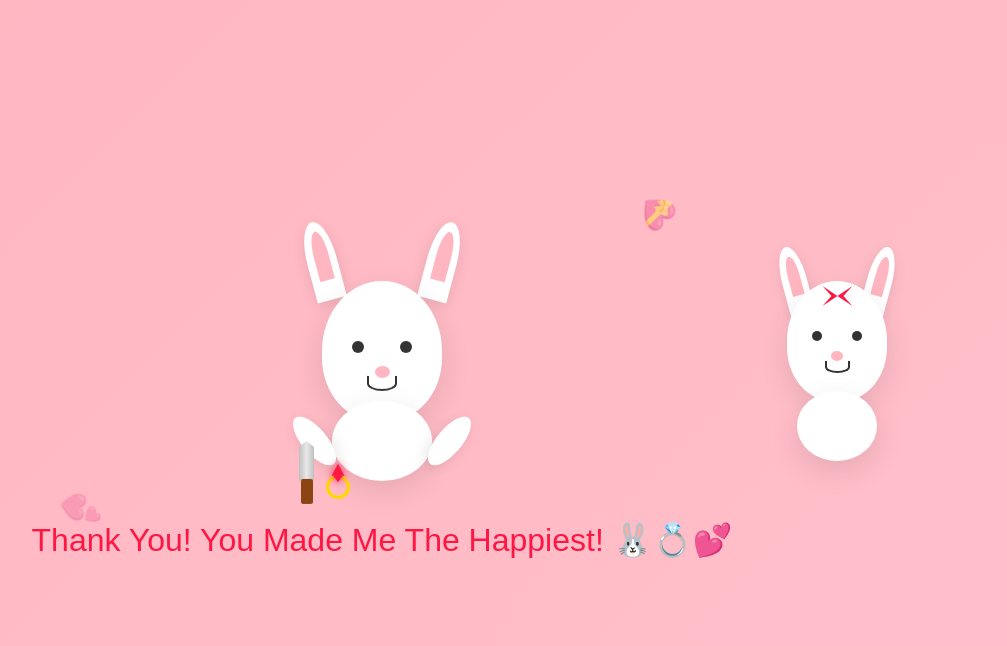
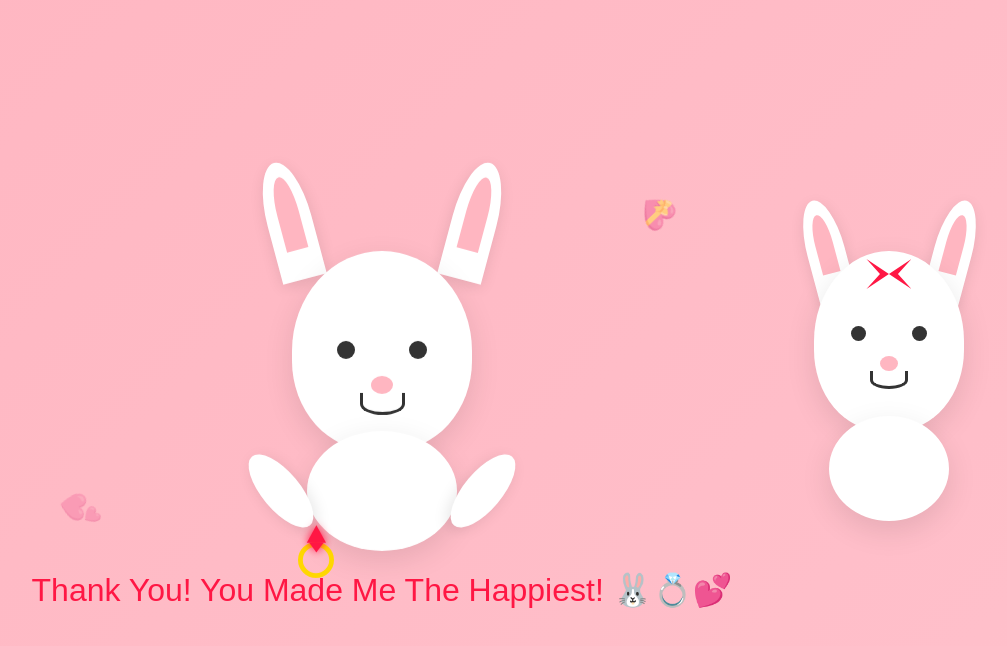
Before and after one commit to LaxmanThevar123/valentine-proposal, a plain HTML site: page index.html in a window 1280 px wide. Both pictures are taken after a click on the button "Yes! 💕". Shown: the whole page, without its empty margins (258-1265 px from the left). Drawn offline with Linux system fonts and the light colour scheme.

Commit message:
Update index.html

```diff
--- a/index.html
+++ b/index.html
@@ -27,10 +27,13 @@
         }
         .bunny {
             position: relative;
-            width: 200px;
-            height: 250px;
+            width: 300px;
+            height: 350px;
             margin: 0 auto 30px;
             animation: bounce 2s infinite;
+            image-rendering: pixelated;
+            image-rendering: -moz-crisp-edges;
+            image-rendering: crisp-edges;
         }
         .bunny.angry {
             animation: shake 0.3s infinite;
@@ -45,55 +48,58 @@
             75% { transform: translateX(5px) rotate(2deg); }
         }
         .head {
-            width: 120px;
-            height: 140px;
+            width: 180px;
+            height: 200px;
             background: white;
             border-radius: 50% 50% 45% 45%;
             position: absolute;
-            top: 40px;
-            left: 40px;
+            top: 60px;
+            left: 60px;
             box-shadow: 0 10px 30px rgba(0,0,0,0.1);
             transition: background 0.2s;
+            image-rendering: pixelated;
         }
         .bunny.angry .head {
             background: #ff6b6b;
         }
         .ear {
-            width: 30px;
-            height: 80px;
+            width: 45px;
+            height: 120px;
             background: white;
             border-radius: 50% 50% 0 0;
             position: absolute;
-            top: -20px;
+            top: -30px;
             box-shadow: 0 5px 15px rgba(0,0,0,0.1);
             transition: background 0.2s;
+            image-rendering: pixelated;
         }
         .bunny.angry .ear {
             background: #ff6b6b;
         }
-        .ear.left { left: 25px; transform: rotate(-15deg); }
-        .ear.right { right: 25px; transform: rotate(15deg); }
+        .ear.left { left: 35px; transform: rotate(-15deg); }
+        .ear.right { right: 35px; transform: rotate(15deg); }
         .ear-inner {
-            width: 15px;
-            height: 50px;
+            width: 22px;
+            height: 75px;
             background: #FFB6C1;
             border-radius: 50% 50% 0 0;
             position: absolute;
-            top: 10px;
-            left: 7.5px;
+            top: 15px;
+            left: 11.5px;
         }
         .eye {
-            width: 12px;
-            height: 12px;
+            width: 18px;
+            height: 18px;
             background: #333;
             border-radius: 50%;
             position: absolute;
-            top: 60px;
+            top: 90px;
             transition: all 0.2s;
+            image-rendering: pixelated;
         }
         .bunny.angry .eye {
-            width: 20px;
-            height: 8px;
+            width: 30px;
+            height: 12px;
             border-radius: 0;
             transform: rotate(-10deg);
             background: #000;
@@ -101,227 +107,240 @@
         .bunny.angry .eye.right {
             transform: rotate(10deg);
         }
-        .eye.left { left: 30px; }
-        .eye.right { right: 30px; }
+        .eye.left { left: 45px; }
+        .eye.right { right: 45px; }
         .nose {
-            width: 15px;
-            height: 12px;
+            width: 22px;
+            height: 18px;
             background: #FFB6C1;
             border-radius: 50%;
             position: absolute;
-            top: 85px;
-            left: 52.5px;
+            top: 125px;
+            left: 79px;
         }
         .mouth {
-            width: 30px;
-            height: 15px;
-            border: 2px solid #333;
+            width: 45px;
+            height: 22px;
+            border: 3px solid #333;
             border-top: none;
             border-radius: 0 0 50% 50%;
             position: absolute;
-            top: 95px;
-            left: 45px;
+            top: 142px;
+            left: 67.5px;
             transition: all 0.2s;
         }
         .bunny.angry .mouth {
             border-radius: 50% 50% 0 0;
-            border-top: 2px solid #333;
+            border-top: 3px solid #333;
             border-bottom: none;
-            top: 105px;
+            top: 155px;
         }
         .body {
-            width: 100px;
-            height: 80px;
+            width: 150px;
+            height: 120px;
             background: white;
             border-radius: 50%;
             position: absolute;
-            top: 160px;
-            left: 50px;
+            top: 240px;
+            left: 75px;
             box-shadow: 0 10px 30px rgba(0,0,0,0.1);
             transition: background 0.2s;
+            image-rendering: pixelated;
         }
         .bunny.angry .body {
             background: #ff6b6b;
         }
         .arm {
-            width: 25px;
-            height: 60px;
+            width: 38px;
+            height: 90px;
             background: white;
             border-radius: 50%;
             position: absolute;
-            top: 170px;
+            top: 255px;
             box-shadow: 0 5px 15px rgba(0,0,0,0.1);
             transition: all 0.3s;
+            image-rendering: pixelated;
         }
         .bunny.angry .arm {
             background: #ff6b6b;
         }
         .arm.left {
-            left: 20px;
+            left: 30px;
             transform: rotate(-40deg);
         }
         .arm.right {
-            right: 20px;
+            right: 30px;
             transform: rotate(40deg);
         }
         .ring {
             position: absolute;
-            top: 200px;
+            top: 300px;
             right: 0;
-            width: 40px;
-            height: 40px;
+            width: 60px;
+            height: 60px;
             animation: sparkle 1.5s infinite;
             transition: all 0.5s;
+            image-rendering: pixelated;
         }
         @keyframes sparkle {
             0%, 100% { transform: scale(1) rotate(0deg); }
             50% { transform: scale(1.2) rotate(10deg); }
         }
         .ring-band {
-            width: 30px;
-            height: 30px;
-            border: 4px solid gold;
+            width: 45px;
+            height: 45px;
+            border: 6px solid gold;
             border-radius: 50%;
             position: relative;
         }
         .diamond {
             width: 0;
             height: 0;
-            border-left: 8px solid transparent;
-            border-right: 8px solid transparent;
-            border-bottom: 15px solid #ff1744;
+            border-left: 12px solid transparent;
+            border-right: 12px solid transparent;
+            border-bottom: 22px solid #ff1744;
             position: absolute;
-            top: -18px;
-            left: 3px;
+            top: -27px;
+            left: 4.5px;
             filter: drop-shadow(0 0 5px #ff1744);
         }
         .diamond::after {
             content: '';
             width: 0;
             height: 0;
-            border-left: 6px solid transparent;
-            border-right: 6px solid transparent;
-            border-top: 8px solid #ff1744;
+            border-left: 9px solid transparent;
+            border-right: 9px solid transparent;
+            border-top: 12px solid #ff1744;
             position: absolute;
-            top: 15px;
-            left: -6px;
+            top: 22px;
+            left: -9px;
         }
         .knife {
             position: absolute;
-            top: 200px;
+            top: 300px;
             left: 0;
-            width: 50px;
-            height: 60px;
-            transition: all 0.3s;
+            width: 75px;
+            height: 90px;
+            transition: all 0.8s;
+            image-rendering: pixelated;
+        }
+        .knife.throw {
+            transform: translateX(-300px) translateY(-200px) rotate(360deg);
+            opacity: 0;
         }
         .knife-blade {
-            width: 15px;
-            height: 40px;
+            width: 22px;
+            height: 60px;
             background: linear-gradient(to right, #c0c0c0, #e8e8e8, #c0c0c0);
             position: absolute;
             top: 0;
-            left: 17px;
+            left: 26px;
             clip-path: polygon(50% 0%, 100% 15%, 100% 100%, 0% 100%, 0% 15%);
             box-shadow: 2px 2px 5px rgba(0,0,0,0.2);
         }
         .knife-handle {
-            width: 12px;
-            height: 25px;
+            width: 18px;
+            height: 38px;
             background: #8B4513;
             position: absolute;
-            top: 38px;
-            left: 19px;
+            top: 57px;
+            left: 28px;
             border-radius: 2px;
         }
         .lady-bunny {
             position: absolute;
-            width: 150px;
-            height: 200px;
-            right: -200px;
-            top: 20px;
+            width: 225px;
+            height: 300px;
+            right: -300px;
+            top: 30px;
             opacity: 0;
             transition: all 0.5s ease-in-out;
+            image-rendering: pixelated;
         }
         .lady-bunny.show {
-            right: -180px;
+            right: -270px;
             opacity: 1;
         }
         .lady-head {
-            width: 100px;
-            height: 120px;
+            width: 150px;
+            height: 180px;
             background: white;
             border-radius: 50% 50% 45% 45%;
             position: absolute;
-            top: 20px;
-            left: 25px;
+            top: 30px;
+            left: 37px;
             box-shadow: 0 10px 30px rgba(0,0,0,0.1);
+            image-rendering: pixelated;
         }
         .lady-ear {
-            width: 25px;
-            height: 70px;
+            width: 38px;
+            height: 105px;
             background: white;
             border-radius: 50% 50% 0 0;
             position: absolute;
-            top: -15px;
+            top: -22px;
             box-shadow: 0 5px 15px rgba(0,0,0,0.1);
+            image-rendering: pixelated;
         }
-        .lady-ear.left { left: 20px; transform: rotate(-15deg); }
-        .lady-ear.right { right: 20px; transform: rotate(15deg); }
+        .lady-ear.left { left: 30px; transform: rotate(-15deg); }
+        .lady-ear.right { right: 30px; transform: rotate(15deg); }
         .lady-ear-inner {
-            width: 12px;
-            height: 40px;
+            width: 18px;
+            height: 60px;
             background: #FFB6C1;
             border-radius: 50% 50% 0 0;
             position: absolute;
-            top: 10px;
-            left: 6.5px;
+            top: 15px;
+            left: 10px;
         }
         .lady-eye {
-            width: 10px;
-            height: 10px;
+            width: 15px;
+            height: 15px;
             background: #333;
             border-radius: 50%;
             position: absolute;
-            top: 50px;
+            top: 75px;
+            image-rendering: pixelated;
         }
-        .lady-eye.left { left: 25px; }
-        .lady-eye.right { right: 25px; }
+        .lady-eye.left { left: 37px; }
+        .lady-eye.right { right: 37px; }
         .lady-nose {
-            width: 12px;
-            height: 10px;
+            width: 18px;
+            height: 15px;
             background: #FFB6C1;
             border-radius: 50%;
             position: absolute;
-            top: 70px;
-            left: 44px;
+            top: 105px;
+            left: 66px;
         }
         .lady-mouth {
-            width: 25px;
-            height: 12px;
-            border: 2px solid #333;
+            width: 38px;
+            height: 18px;
+            border: 3px solid #333;
             border-top: none;
             border-radius: 0 0 50% 50%;
             position: absolute;
-            top: 80px;
-            left: 37.5px;
+            top: 120px;
+            left: 56px;
         }
         .lady-body {
-            width: 80px;
-            height: 70px;
+            width: 120px;
+            height: 105px;
             background: white;
             border-radius: 50%;
             position: absolute;
-            top: 130px;
-            left: 35px;
+            top: 195px;
+            left: 52px;
             box-shadow: 0 10px 30px rgba(0,0,0,0.1);
+            image-rendering: pixelated;
         }
         .bow {
-            width: 30px;
-            height: 20px;
+            width: 45px;
+            height: 30px;
             background: #ff1744;
             position: absolute;
-            top: 5px;
-            left: 35px;
+            top: 8px;
+            left: 52px;
             clip-path: polygon(50% 50%, 0% 0%, 30% 50%, 0% 100%, 50% 50%, 100% 100%, 70% 50%, 100% 0%);
         }
         h1 {
@@ -508,8 +527,9 @@
             ladyBunny.classList.add('show');
 
             setTimeout(() => {
-                ring.style.transform = 'translateX(-120px) translateY(30px) scale(0.8)';
+                ring.style.transform = 'translateX(-180px) translateY(45px) scale(0.8)';
                 ring.style.animation = 'none';
+                knife.classList.add('throw');
             }, 500);
 
             setTimeout(() => {
```
